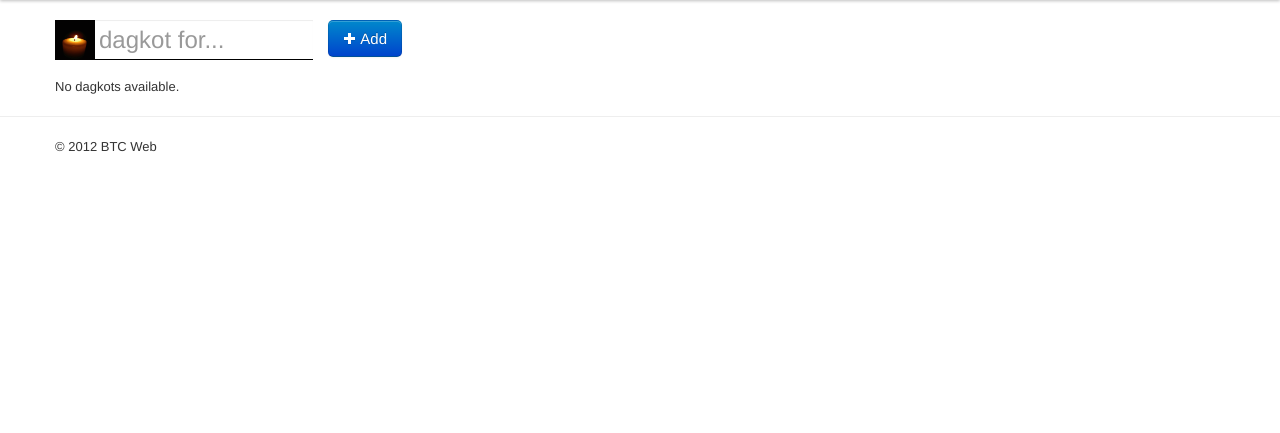
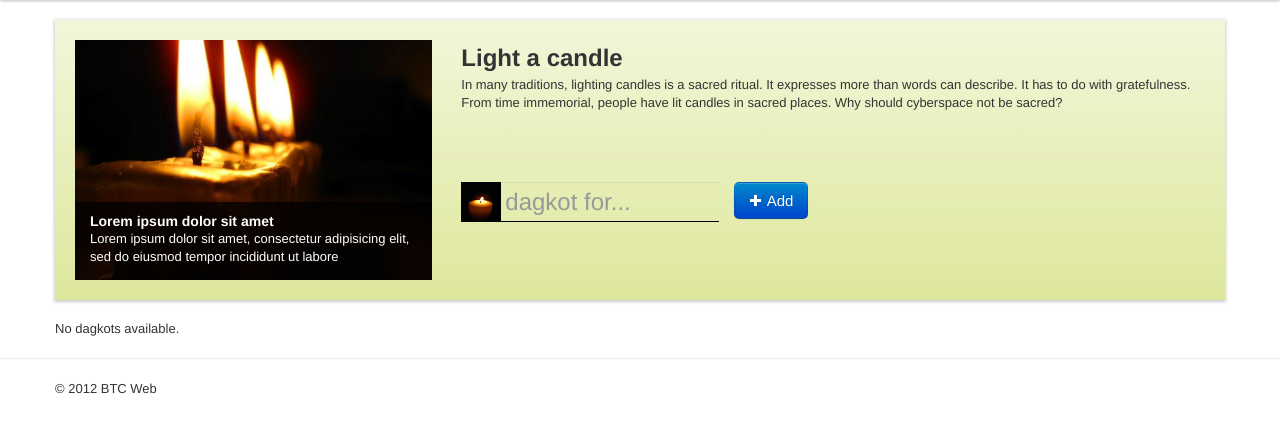
Before and after one commit to PeithVergil/dagkot, a Python web app: template templates/home/home.html in a window 1280 px wide. Shown: the part 40-473 px from the top of the page. Run offline with Jinja, Linux system fonts and the light colour scheme; the template is opened without the code that fills it, so the values that code supplies are empty; style sheets or scripts are compiled from the project's sources; some libraries are stand-ins or nearby versions.

Commit message:
* Added a slideshow, description, and Add form in the dagkot home page.

```diff
--- a/less/style.less
+++ b/less/style.less
@@ -25,6 +25,16 @@
 	box-shadow:         @x @y @blur @spread @color;
 }
 
+.Gradient(@color1:#ffffff, @color2:#e6e6e6) {
+	background-image:-webkit-linear-gradient(top, @color1, @color2);
+	background-image:-moz-linear-gradient(top, @color1, @color2);
+	background-image:-ms-linear-gradient(top, @color1, @color2);
+	background-image:-o-linear-gradient(top, @color1, @color2);
+	background-image:linear-gradient(top, @color1, @color2);
+	background-repeat:repeat-x;
+	filter:progid:DXImageTransform.Microsoft.gradient(startColorstr='@color1', endColorstr='@color2', GradientType=0);
+}
+
 @media (min-width:980px) {
 	body {
 		padding-top: 40px;
@@ -34,6 +44,41 @@
 #content {
 	padding: @space 0;
 
+	#home_top {
+		margin-bottom: 20px;
+
+		.inner {
+			.Gradient(#f3f6da, #dee79c);
+			.Shadow(0px, 1px, 3px, 1px);
+
+			padding: @space;
+
+			#dagkot_home_carousel {
+				margin-bottom: 0;
+
+				.item {
+					img {
+						height: 240px;
+						width: 370px;
+					}
+				}
+			}
+
+			.home_dagkot_desc {
+				margin-bottom: 70px;
+
+				@margin: 15px;
+
+				h3 {
+					margin-bottom: @margin;
+				}
+
+				h1 {
+					margin-bottom: @margin;
+				}
+			}
+
+			.home_dagkot_form {
 				#frm_dagkot_for {
 					#img_dagkot_for {
 						.FloatLeft;
@@ -61,6 +106,7 @@
 							border-radius:0;
 							-moz-border-radius:0;
 							-webkit-border-radius:0;
+							background-color: transparent;
 							margin-bottom: 0;
 						}
 					}
@@ -96,6 +142,9 @@
 							font-weight: bold;
 							font-size: 18px;
 							margin: 0;
+						}
+					}
+				}
 			}
 		}
 	}
--- a/templates/home/home.html
+++ b/templates/home/home.html
@@ -1,8 +1,46 @@
 {% extends "base.html" %}
 
 {% block content %}
+	<div id="home_top">
+		<div class="inner">
 			<div class="row-fluid">
-		<div class="span12">
+				<div class="span4">
+					<div id="dagkot_home_carousel" class="carousel slide">
+						<!-- Carousel items -->
+						<div class="carousel-inner">
+							<div class="active item">
+								<img src="/images/slides/candle1.jpg" />
+								<div class="carousel-caption">
+									<h4>Lorem ipsum dolor sit amet</h4>
+									<p>Lorem ipsum dolor sit amet, consectetur adipisicing elit, sed do eiusmod tempor incididunt ut labore</p>
+								</div>
+							</div>
+							<div class="item">
+								<img src="/images/slides/candle2.jpg" />
+								<div class="carousel-caption">
+									<h4>Sed ut perspiciatis unde</h4>
+									<p>Sed ut perspiciatis unde omnis iste natus error sit voluptatem accusantium doloremque.</p>
+								</div>
+							</div>
+							<div class="item">
+								<img src="/images/slides/candle3.jpg" />
+								<div class="carousel-caption">
+									<h4>At vero eos et accusamus</h4>
+									<p>At vero eos et accusamus et iusto odio dignissimos ducimus qui blanditiis praesentium voluptatum.</p>
+								</div>
+							</div>
+						</div>
+						<!-- Carousel nav -->
+						<!-- <a class="carousel-control left" href="#dagkot_home_carousel" data-slide="prev">&lsaquo;</a>
+						<a class="carousel-control right" href="#dagkot_home_carousel" data-slide="next">&rsaquo;</a> -->
+					</div>
+				</div>
+				<div class="span8">
+					<div class="home_dagkot_desc">
+						<h2>Light a candle</h2>
+						<p>In many traditions, lighting candles is a sacred ritual. It expresses more than words can describe. It has to do with gratefulness. From time immemorial, people have lit candles in sacred places. Why should cyberspace not be sacred?</p>
+					</div>
+					<div class="home_dagkot_form">
 						<form id="frm_dagkot_for" method="get" action="/add">
 							<img id="img_dagkot_for" src="/images/candle-default.gif" />
 							<div id="div_dagkot_for">
@@ -16,6 +54,9 @@
 							</div>
 							<div class="ClearBoth"></div>
 						</form>
+					</div>
+				</div>
+			</div>
 		</div>
 	</div>
 
@@ -70,11 +111,20 @@
 {% endblock content %}
 
 {% block body_extras %}
+<!-- Bootstrap JS -->
+<script type="text/javascript" src="/js/bootstrap/bootstrap-transition.js"></script>
+<script type="text/javascript" src="/js/bootstrap/bootstrap-carousel.js"></script>
+<!-- Bootstrap JS -->
+
 <!-- Wookmark -->
 <script type="text/javascript" src="/js/wookmark/wookmark.js"></script>
 <!-- Wookmark -->
 
 <script type="text/javascript">
+$(function() {
+	$('.carousel').carousel();
+});
+
 $(window).load(function() {
 	$('ul.dagkots li.dagkot').wookmark({
 		autoResize: true,
```
Lines whose indentation alone changed are shown as unchanged.
